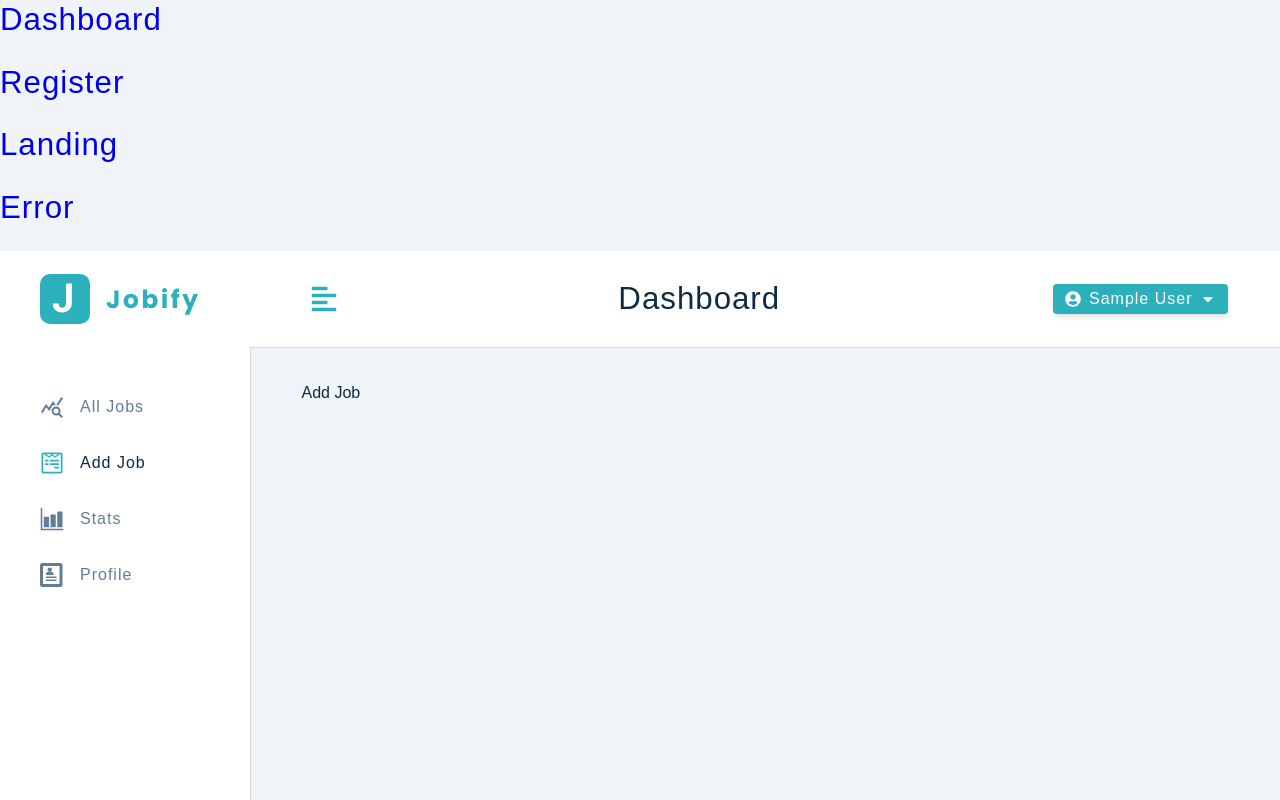
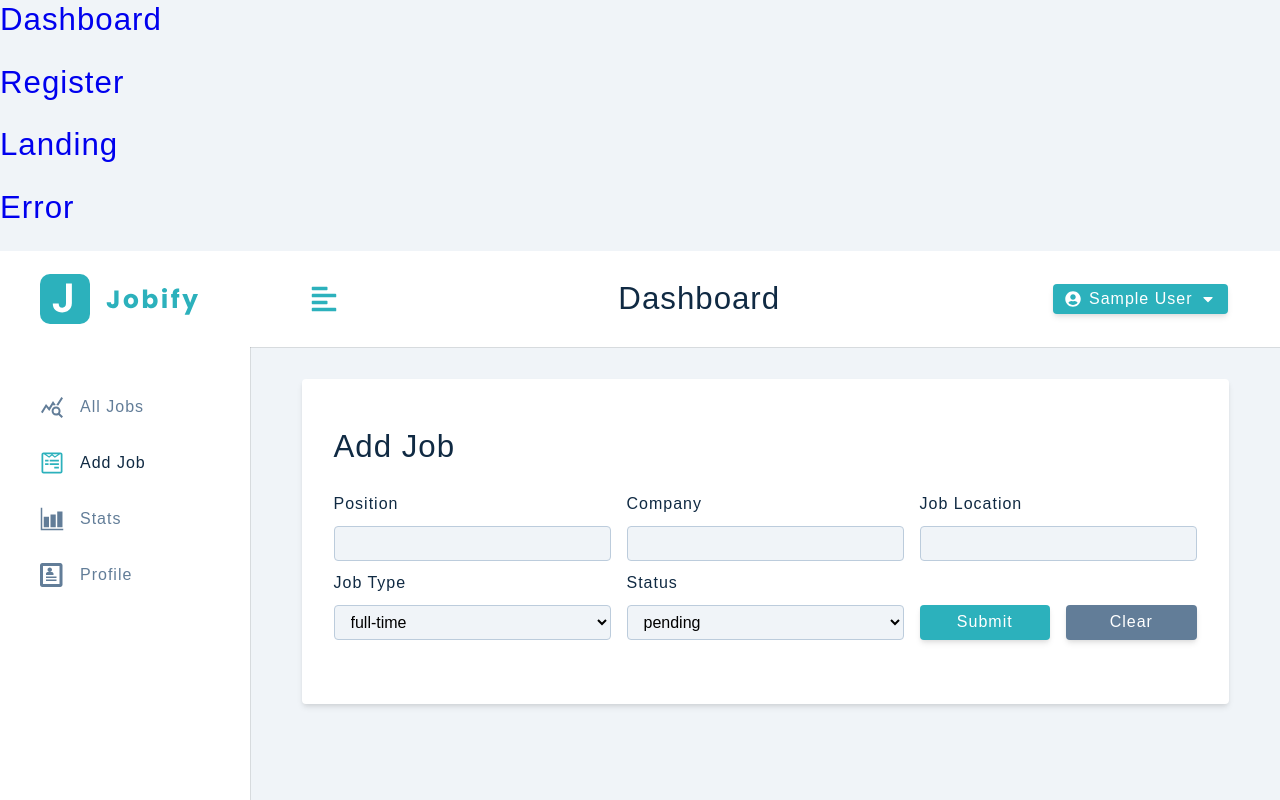
Before and after one commit to helenduz/mern-proj-jobify, a React (Create React App) app in the folder client/: page /add-job in a window 1280 px wide. Shown: the top 800 px of the page. Built offline with nearby package versions, Linux system fonts and the light colour scheme; sample sign-in values are in the browser's storage.

Commit message:
Finish create job front-end

```diff
--- a/client/src/components/Components.js
+++ b/client/src/components/Components.js
@@ -4,5 +4,6 @@ import Alert from "./Alert";
 import Navbar from "./Navbar";
 import SmallSideBar from "./SmallSideBar";
 import BigSideBar from "./BigSideBar";
+import FormRowSelect from "./FormRowSelect";
 
-export { Logo, FormRow, Alert, Navbar, SmallSideBar, BigSideBar };
+export { Logo, FormRow, Alert, Navbar, SmallSideBar, BigSideBar, FormRowSelect };
--- /dev/null
+++ b/client/src/components/FormRowSelect.js
@@ -0,0 +1,22 @@
+const FormRowSelect = ({ labelText, name, value, options, handleChange }) => {
+  return (
+    <div className="form-row">
+      {/* htmlFor points to id of the input field it is associated with */}
+      {/* this binds the label and select visually and programatically */}
+      <label htmlFor="dropdown" className="form-label">
+        {labelText}
+      </label>
+      <select id="dropdown" className="form-select" name={name} value={value} onChange={handleChange}>
+        {options.map((el, index) => {
+          return (
+            <option key={index} value={el}>
+              {el}
+            </option>
+          );
+        })}
+      </select>
+    </div>
+  )
+}
+
+export default FormRowSelect;
--- a/client/src/context/Action.js
+++ b/client/src/context/Action.js
@@ -13,3 +13,8 @@ export const LOGOUT_USER = 'LOGOUT_USER';
 export const UPDATE_USER_SUCCESS = 'UPDATE_USER_SUCCESS';
 export const UPDATE_USER_BEGIN = 'UPDATE_USER_BEGIN';
 export const UPDATE_USER_ERROR = 'UPDATE_USER_ERROR';
+export const HANDLE_JOB_FORM = 'HANDLE_JOB_FORM';
+export const CLEAR_JOB_FORM = 'CLEAR_JOB_FORM';
+export const CREATE_JOB_SUCCESS = 'CREATE_JOB_SUCCESS';
+export const CREATE_JOB_ERROR = 'CREATE_JOB_ERROR';
+export const CREATE_JOB_BEGIN = 'CREATE_JOB_BEGIN';
--- a/client/src/context/AppContext.js
+++ b/client/src/context/AppContext.js
@@ -1,7 +1,7 @@
 // need to provide context for general state of app, and this state is managed by a reducer
 import React, { useReducer, useContext } from "react";
 import { appInfoReducer } from "./reducer";
-import { CLEAR_ALERT, DISPLAY_ALERT, REGISTER_USER_BEGIN, REGISTER_USER_ERROR, REGISTER_USER_SUCCESS, LOGIN_USER_BEGIN, LOGIN_USER_ERROR, LOGIN_USER_SUCCESS, TOGGLE_SIDEBAR, LOGOUT_USER, UPDATE_USER_BEGIN, UPDATE_USER_SUCCESS, UPDATE_USER_ERROR } from "./action";
+import { CLEAR_ALERT, DISPLAY_ALERT, REGISTER_USER_BEGIN, REGISTER_USER_ERROR, REGISTER_USER_SUCCESS, LOGIN_USER_BEGIN, LOGIN_USER_ERROR, LOGIN_USER_SUCCESS, TOGGLE_SIDEBAR, LOGOUT_USER, UPDATE_USER_BEGIN, UPDATE_USER_SUCCESS, UPDATE_USER_ERROR, HANDLE_JOB_FORM, CLEAR_JOB_FORM, CREATE_JOB_BEGIN, CREATE_JOB_SUCCESS, CREATE_JOB_ERROR } from "./action";
 import axios from "axios";
 import { getAuthFetchInstance, setAuthFetchInstanceInterceptors } from "../util/axiosConfig";
 
@@ -15,9 +15,18 @@ const initialAppInfo = {
     alertText: '',
     user: userLocal ? JSON.parse(userLocal) : null,
     token: tokenLocal,
-    userLocation: '',
+    // userLocation: '',
+    showSidebar: false,
+    // job related states
+    isEditingJob: false,
+    editJobId: '',
+    position: '',
+    company: '',
     jobLocation: '',
-    showSidebar: false,
+    jobTypeOptions: ['full-time', 'part-time', 'internship'],
+    jobType: 'full-time',
+    statusOptions: ['interviewing', 'declined', 'pending', 'accepted'],
+    status: 'pending',
 };
 
 const addToLocalStorage = ({ user, token }) => {
@@ -164,9 +173,57 @@ const AppProvider = ({ children }) => {
         setTimeout(clearAlert, 3000);
     }
 
+    const handleJobForm = ({ propertyName, propertyValue }) => {
+        dispatch({
+            type: HANDLE_JOB_FORM,
+            payload: {
+                propertyName,
+                propertyValue,
+            }
+        });
+    }
+
+    const clearJobForm = () => {
+        dispatch({
+            type: CLEAR_JOB_FORM,
+        })
+    }
+
+    const createJob = async () => {
+        // setting isLoading state
+        dispatch({
+            type: CREATE_JOB_BEGIN,
+        });
+
+        const { position, company, jobLocation, jobType, status } = appInfo; // appInfo will be in scope when we call this handler
+
+        try {
+            const authFetchInstance = getAuthFetchInstance(appInfo.token);
+            setAuthFetchInstanceInterceptors(authFetchInstance, logoutUser);
+            await authFetchInstance.post('/jobs/', { position, company, jobLocation, jobType, status });
+
+            dispatch({
+                type: CREATE_JOB_SUCCESS,
+            });
+            dispatch({
+                type: CLEAR_JOB_FORM,
+            })
+        } catch (error) {
+            if (error.response.status !== 401) {
+                dispatch({
+                    type: CREATE_JOB_ERROR,
+                    payload: {
+                        msg: error.response.data.msg,
+                    }
+                });
+            }
+        }
+        setTimeout(clearAlert, 3000);
+    }
+
     return (
         // expand the state obj appInfo so that we can directly access fields in the consumers
-        <AppInfoContext.Provider value={{...appInfo, displayAlert, clearAlert, registerUser, loginUser, toggleSidebar, logoutUser, updateUser}}>
+        <AppInfoContext.Provider value={{...appInfo, displayAlert, clearAlert, registerUser, loginUser, toggleSidebar, logoutUser, updateUser, handleJobForm, clearJobForm, createJob}}>
             <DispatchContext.Provider value={dispatch}>
             {children}
             </DispatchContext.Provider>
--- a/client/src/context/Reducer.js
+++ b/client/src/context/Reducer.js
@@ -1,4 +1,4 @@
-import { CLEAR_ALERT, DISPLAY_ALERT, REGISTER_USER_BEGIN, REGISTER_USER_ERROR, REGISTER_USER_SUCCESS, LOGIN_USER_BEGIN, LOGIN_USER_ERROR, LOGIN_USER_SUCCESS, TOGGLE_SIDEBAR, LOGOUT_USER, UPDATE_USER_BEGIN, UPDATE_USER_SUCCESS, UPDATE_USER_ERROR } from "./action";
+import { CLEAR_ALERT, DISPLAY_ALERT, REGISTER_USER_BEGIN, REGISTER_USER_ERROR, REGISTER_USER_SUCCESS, LOGIN_USER_BEGIN, LOGIN_USER_ERROR, LOGIN_USER_SUCCESS, TOGGLE_SIDEBAR, LOGOUT_USER, UPDATE_USER_BEGIN, UPDATE_USER_SUCCESS, UPDATE_USER_ERROR, HANDLE_JOB_FORM, CLEAR_JOB_FORM, CREATE_JOB_BEGIN, CREATE_JOB_SUCCESS, CREATE_JOB_ERROR } from "./action";
 import { initialAppInfo } from "./appContext";
 
 const appInfoReducer = (state, action) => {
@@ -109,6 +109,51 @@ const appInfoReducer = (state, action) => {
             alertText: `Something went wrong: ${action.payload.msg}`,
         }
     }
+    if (action.type === HANDLE_JOB_FORM) {
+        return {
+            ...state,
+            [action.payload.propertyName]: action.payload.propertyValue,
+        }
+    }
+    if (action.type === CLEAR_JOB_FORM) {
+        return {
+            ...state,
+            // reset all job-related states to default
+            isEditingJob: false,
+            editJobId: '',
+            position: '',
+            company: '',
+            jobLocation: '',
+            jobTypeOptions: ['full-time', 'part-time', 'internship'],
+            jobType: 'full-time',
+            statusOptions: ['interviewing', 'declined', 'pending', 'accepted'],
+            status: 'pending',
+        }
+    }
+    if (action.type === CREATE_JOB_BEGIN) {
+        return {
+            ...state,
+            isLoading: true,
+        };
+    }
+    if (action.type === CREATE_JOB_SUCCESS) {
+        return {
+            ...state,
+            isLoading: false,
+            showAlert: true,
+            alertType: 'success',
+            alertText: 'New Job Created!',
+        };
+    }
+    if (action.type === CREATE_JOB_ERROR) {
+        return {
+            ...state,
+            isLoading: false,
+            showAlert: true,
+            alertType: 'danger',
+            alertText: `Something went wrong: ${action.payload.msg}`,
+        }
+    }
     throw new Error(`No such action: ${action}`);
 };
 
--- a/client/src/pages/Dashboard/AddJob.js
+++ b/client/src/pages/Dashboard/AddJob.js
@@ -1,7 +1,75 @@
+import { useAppContext } from "../../context/appContext";
+import Wrapper from "../../assets/wrappers/DashboardFormPage";
+import { FormRow, Alert, FormRowSelect } from "../../components/Components";
+
 const AddJob = () => {
-    return (
-      <div>Add Job</div>
-    )
+  const {
+    isLoading,
+    isEditing,
+    showAlert,
+    displayAlert,
+    position,
+    company,
+    jobLocation,
+    jobType,
+    jobTypeOptions,
+    status,
+    statusOptions,
+    handleJobForm,
+    clearJobForm,
+    createJob,
+  } = useAppContext();
+
+  // Sanity check and calls handler for sending request
+  const handleSubmit = (e) => {
+    e.preventDefault();
+    if (!position || !company) {
+      displayAlert();
+      return;
+    }
+    if (isEditing) {
+      // Will call editJob() handler instead later
+      return;
+    }
+    createJob();
   }
 
+  // Updates job-related global states on input
+  const handleJobInput = (e) => {
+    handleJobForm({ propertyName: e.target.name, propertyValue: e.target.value});
+  }
+
+  return (
+    <Wrapper>
+      {/* title and alert */}
+      <h3>{isEditing? "Edit Job" : "Add Job"}</h3>
+      {showAlert && <Alert/>}
+
+      {/* form */}
+      <form onSubmit={handleSubmit} className='form'>
+        <div className="form-center">
+
+          {/* text input rows */}
+          <FormRow type='text' name='position' value={position} handleInput={handleJobInput}/>
+          <FormRow type='text' name='company' value={company} handleInput={handleJobInput}/>
+          <FormRow type='text' name='jobLocation' labelText='Job Location' value={jobLocation} handleInput={handleJobInput}/>
+
+          {/* Job type and status dropdowns */}
+          <FormRowSelect labelText="Job Type" name='jobType' value={jobType} options={jobTypeOptions} handleChange={handleJobInput}/>
+          <FormRowSelect labelText="Status" name='status' value={status} options={statusOptions} handleChange={handleJobInput}/>
+
+          {/* buttons */}
+          <div className="btn-container">
+            <button disabled={isLoading} type='submit' className='btn btn-block submit-btn'>{isLoading ? "Processing..." : "Submit"}</button>
+            <button className='btn btn-block clear-btn' onClick={(e)=>{
+              e.preventDefault();
+              clearJobForm();
+            }}>Clear</button>
+          </div>
+        </div>
+      </form>
+    </Wrapper>
+  )
+}
+
 export default AddJob;
```
